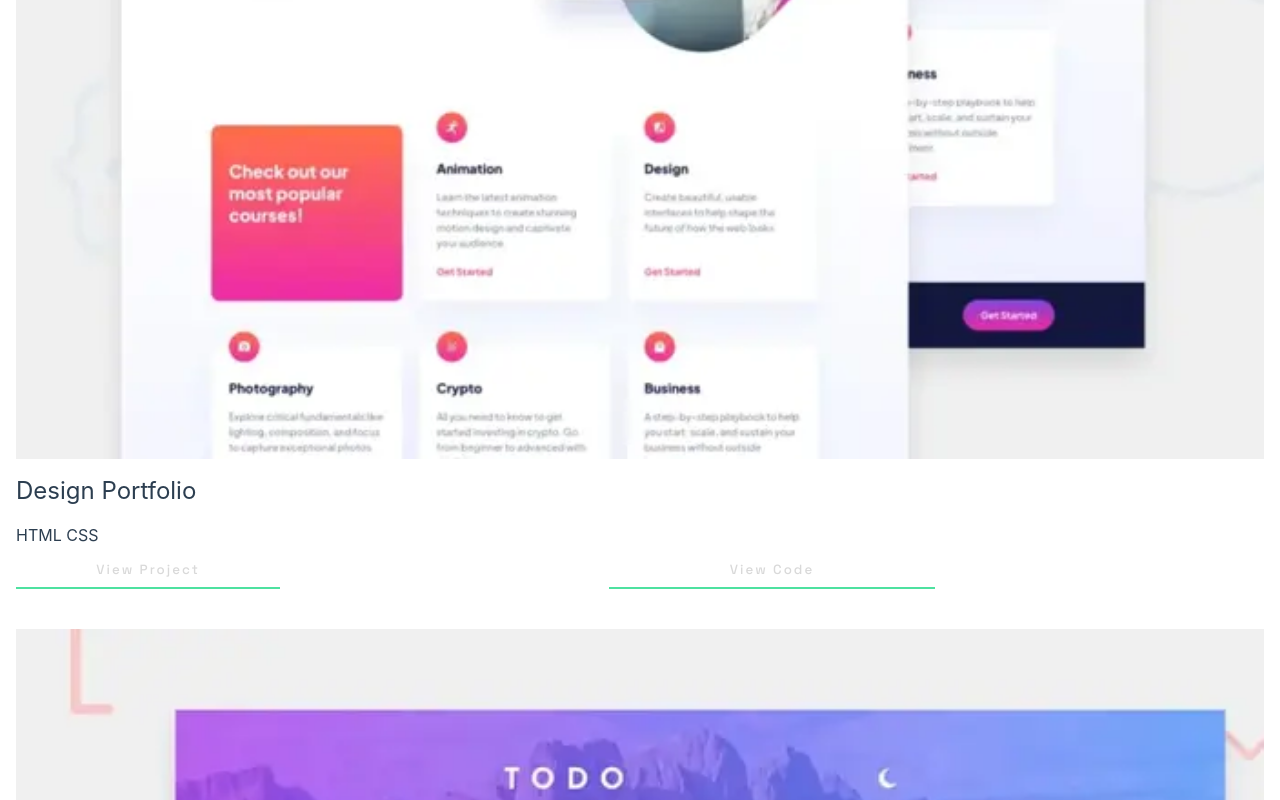
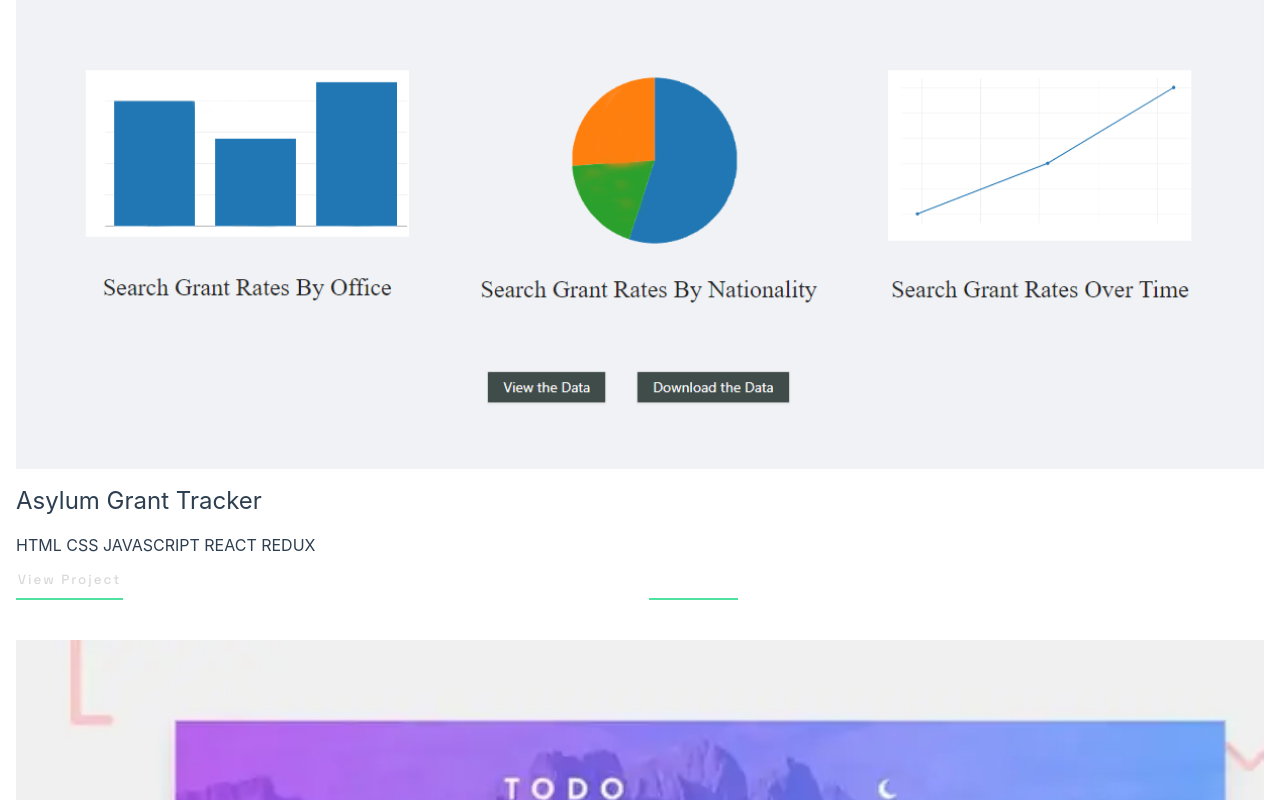
Before and after one commit to alexJSanchez/single-page-portfolio, a Vue app: page / in a window 1280 px wide. Shown: the part 3872-4672 px from the top of the page. Built offline with nearby package versions, Linux system fonts and the light colour scheme; no server answers.

Commit message:
project two

```diff
--- a/src/components/ProjectCard.vue
+++ b/src/components/ProjectCard.vue
@@ -93,7 +93,7 @@ export default {
   >
     <img
       style="width: 100%; grid-column-start: 1; grid-column-end: 8"
-      src="../assets/layoutImages/thumbnail-project-2-small.webp"
+      src="../assets/image-asylum.PNG"
     />
     <p
       style="
@@ -105,10 +105,10 @@ export default {
         margin: 1rem 0;
       "
     >
-      Design Portfolio
+      Asylum Grant Tracker
     </p>
     <p style="grid-column-start: 1; grid-row-start: 3; grid-column-end: 8; font-size: 1rem">
-      HTML CSS
+      HTML CSS JAVASCRIPT REACT REDUX
     </p>
     <button
       :style="{
@@ -144,7 +144,11 @@ export default {
         gridColumnEnd: '7'
       }"
     >
-      View Code
+      <a
+        style="text-decoration: none; color: white"
+        href="https://github.com/alexJSanchez/asylum-rg-fe-starter"
+        >View code</a
+      >
     </button>
   </div>
   <!--third project-->
```
Also changed, not shown: src/assets/image-asylum.PNG (added).
